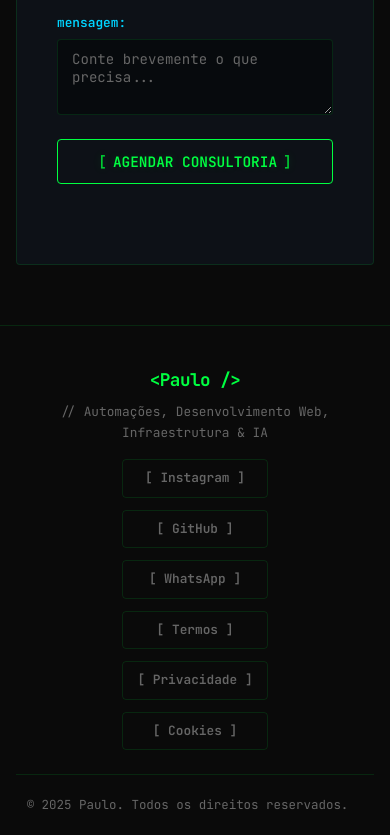
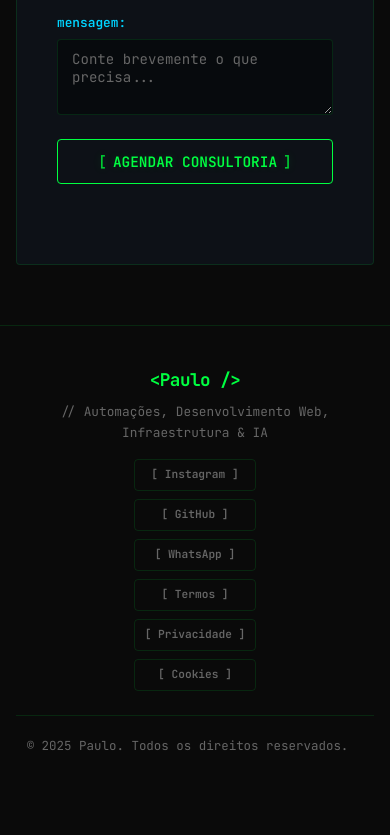
Before and after one commit to haaspaulo4/portifolio, a website: page index.html in a window 390 px wide. Shown: the part 7498-8333 px from the top of the page. After the commit the page ends 8274 px from the top, so only its background shows below. Drawn offline with Linux system fonts and the light colour scheme.

Commit message:
style: shrink footer social buttons (font 0.8->0.7rem, padding 8x14->6x10, gap 12->8)
Reduz tamanho dos botões do footer para acomodar os 6 links
(3 sociais + 3 legais) sem quebrar layout em mobile.

```diff
--- a/style.css
+++ b/style.css
@@ -918,10 +918,10 @@ ul { list-style: none; }
 }
 
 .footer-social {
-    padding: 8px 14px;
+    padding: 6px 10px;
     border: 1px solid var(--border);
     border-radius: var(--radius);
-    font-size: 0.8rem;
+    font-size: 0.7rem;
     font-weight: 600;
     color: var(--text-dim);
     transition: var(--transition);
@@ -1109,7 +1109,7 @@ ul { list-style: none; }
 
     .footer-links {
         flex-direction: column;
-        gap: 12px;
+        gap: 8px;
     }
 
     .stat-number {
```
